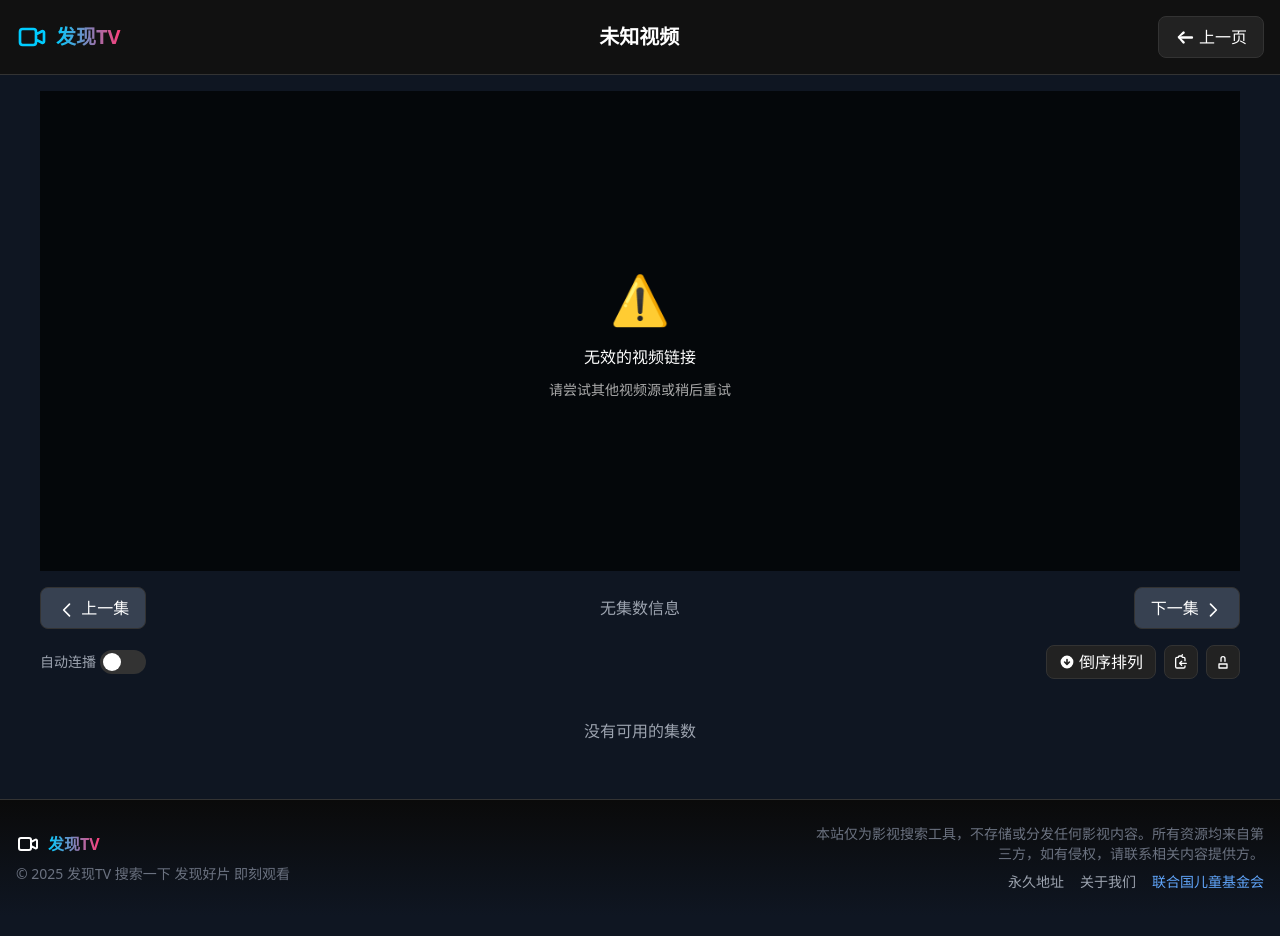
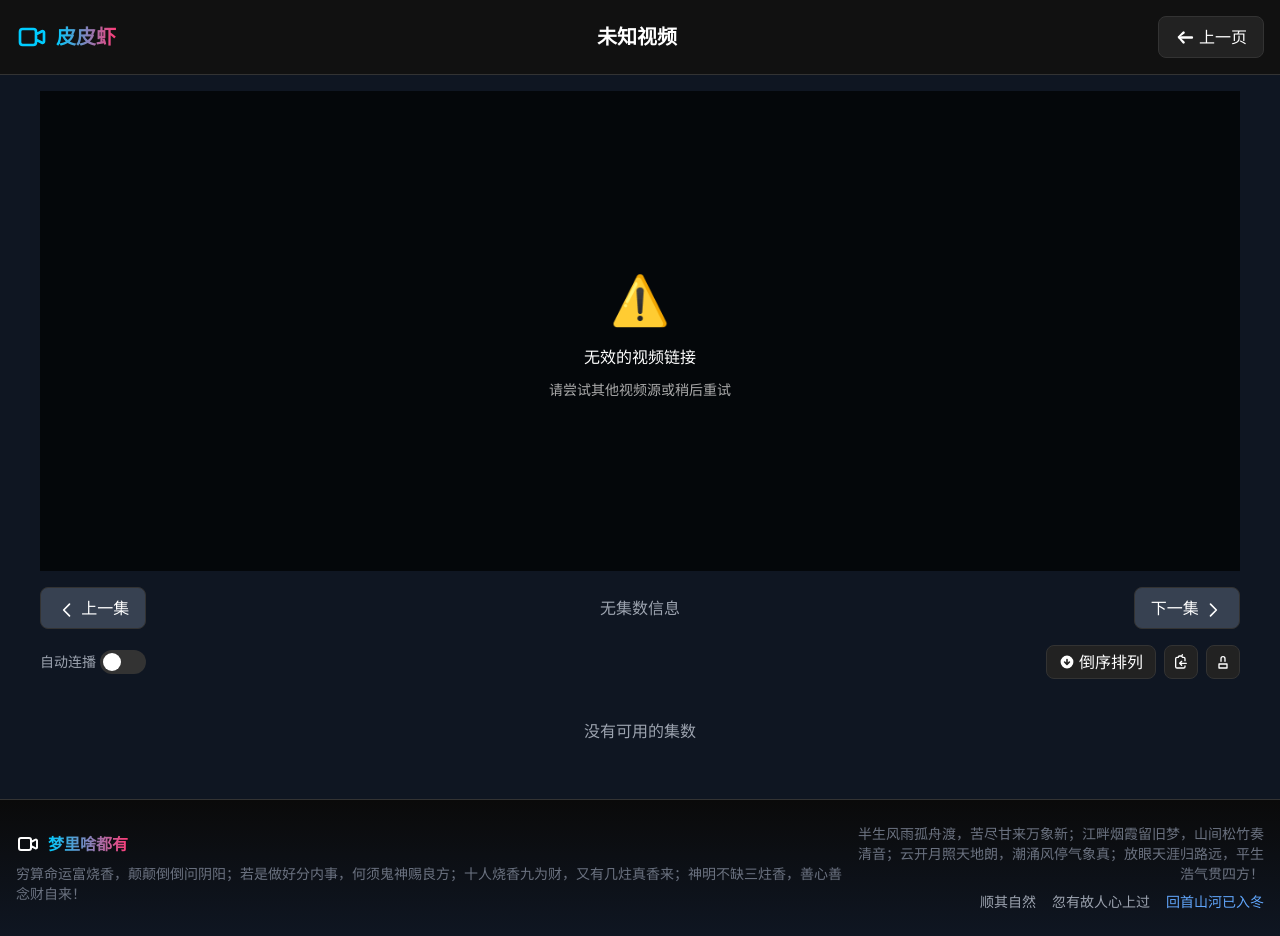
Before and after one commit to rootoooo/tv, a website: page player.html in a window 1280 px wide. Drawn offline with Linux system fonts and the light colour scheme.

Commit message:
Update player.html

```diff
--- a/player.html
+++ b/player.html
@@ -20,7 +20,7 @@
                 <svg class="w-8 h-8 mr-2 text-[#00ccff] logo-icon" fill="none" stroke="currentColor" viewBox="0 0 24 24">
                     <path stroke-linecap="round" stroke-linejoin="round" stroke-width="2" d="M15 10l4.553-2.276A1 1 0 0121 8.618v6.764a1 1 0 01-1.447.894L15 14M5 18h8a2 2 0 002-2V8a2 2 0 00-2-2H5a2 2 0 00-2 2v8a2 2 0 002 2z"></path>
                 </svg>
-                <h1 class="text-xl font-bold gradient-text logo-text">发现TV</h1>
+                <h1 class="text-xl font-bold gradient-text logo-text">皮皮虾</h1>
             </a>
         </div>
         <h2 id="videoTitle" class="text-xl font-semibold flex-1 text-center overflow-x-auto whitespace-nowrap truncate custom-title-scroll"></h2>
@@ -157,20 +157,20 @@
                         <svg class="w-6 h-6 mr-2" fill="none" stroke="currentColor" viewBox="0 0 24 24">
                             <path stroke-linecap="round" stroke-linejoin="round" stroke-width="2" d="M15 10l4.553-2.276A1 1 0 0121 8.618v6.764a1 1 0 01-1.447.894L15 14M5 18h8a2 2 0 002-2V8a2 2 0 00-2-2H5a2 2 0 00-2 2v8a2 2 0 002 2z"></path>
                         </svg>
-                        <span class="gradient-text font-bold">发现TV</span>
+                        <span class="gradient-text font-bold">梦里啥都有</span>
                     </div>
-                    <p class="text-gray-500 text-sm mt-2 text-center md:text-left">© 2025 发现TV 搜索一下 发现好片 即刻观看</p>
+                    <p class="text-gray-500 text-sm mt-2 text-center md:text-left">穷算命运富烧香，颠颠倒倒问阴阳；若是做好分内事，何须鬼神赐良方；十人烧香九为财，又有几炷真香来；神明不缺三炷香，善心善念财自来！</p>
                     <script defer src="https://tongji.one/script.js" data-website-id="50e6b063-ce5d-4c72-b859-baeffe74b94a"></script>
                 </div>
 
                 <div class="text-center md:text-right">
                     <p class="text-gray-500 text-sm max-w-md">
-                        本站仅为影视搜索工具，不存储或分发任何影视内容。所有资源均来自第三方，如有侵权，请联系相关内容提供方。
+                        半生风雨孤舟渡，苦尽甘来万象新；江畔烟霞留旧梦，山间松竹奏清音；云开月照天地朗，潮涌风停气象真；放眼天涯归路远，平生浩气贯四方！
                     </p>
                     <div class="mt-2 flex justify-center md:justify-end space-x-4">
-                        <a href="https://dianying.one" target="_blank" class="text-gray-400 hover:text-white text-sm transition-colors">永久地址</a>
-                        <a href="about.html" class="text-gray-400 hover:text-white text-sm transition-colors">关于我们</a>
-                        <a href="https://www.unicef.org/zh" target="_blank" rel="noopener" class="text-blue-400 hover:text-blue-300 text-sm transition-colors">联合国儿童基金会</a>
+                        <a href="https://tv.haoss.eu.org" target="_blank" class="text-gray-400 hover:text-white text-sm transition-colors">顺其自然</a>
+                        <a href="about.html" class="text-gray-400 hover:text-white text-sm transition-colors">忽有故人心上过</a>
+                        <a href="https://haoss.eu.org" target="_blank" rel="noopener" class="text-blue-400 hover:text-blue-300 text-sm transition-colors">回首山河已入冬</a>
                     </div>
                 </div>
             </div>
```
